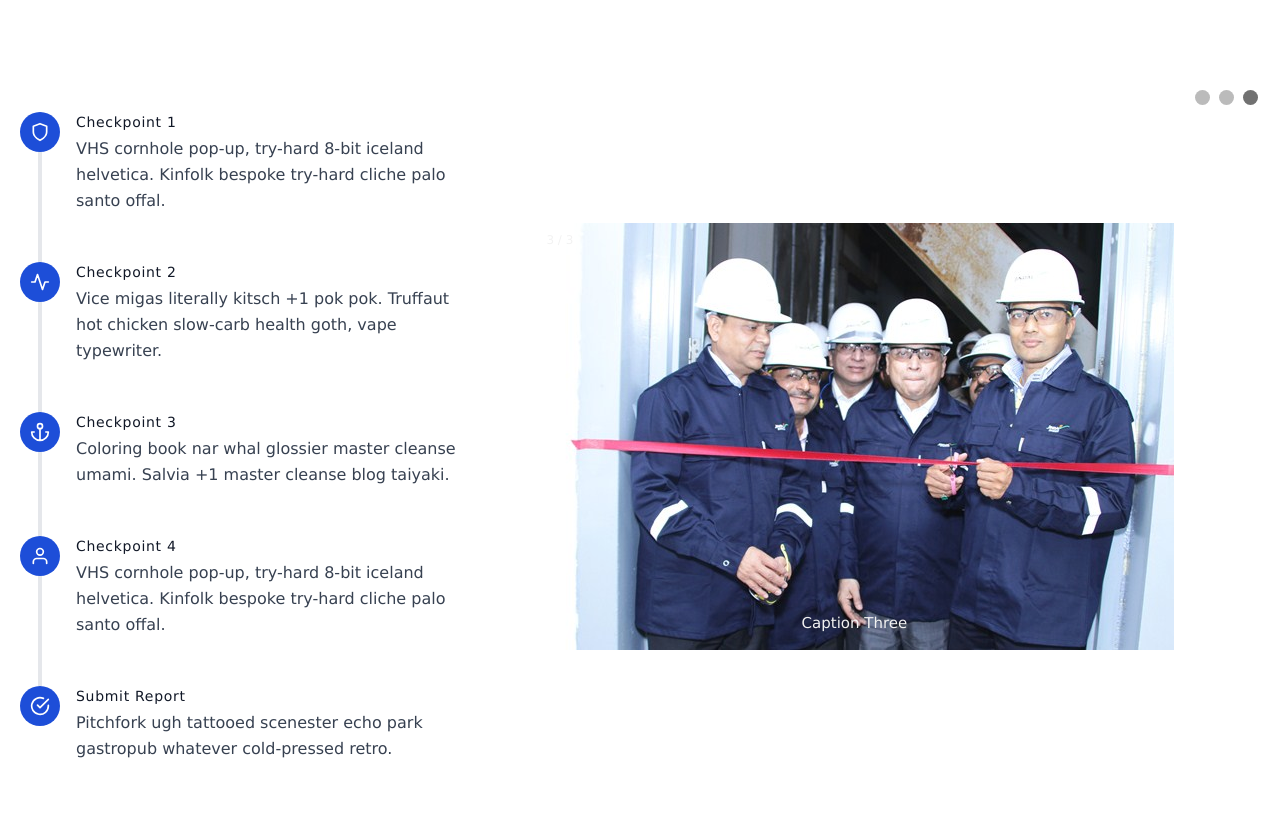
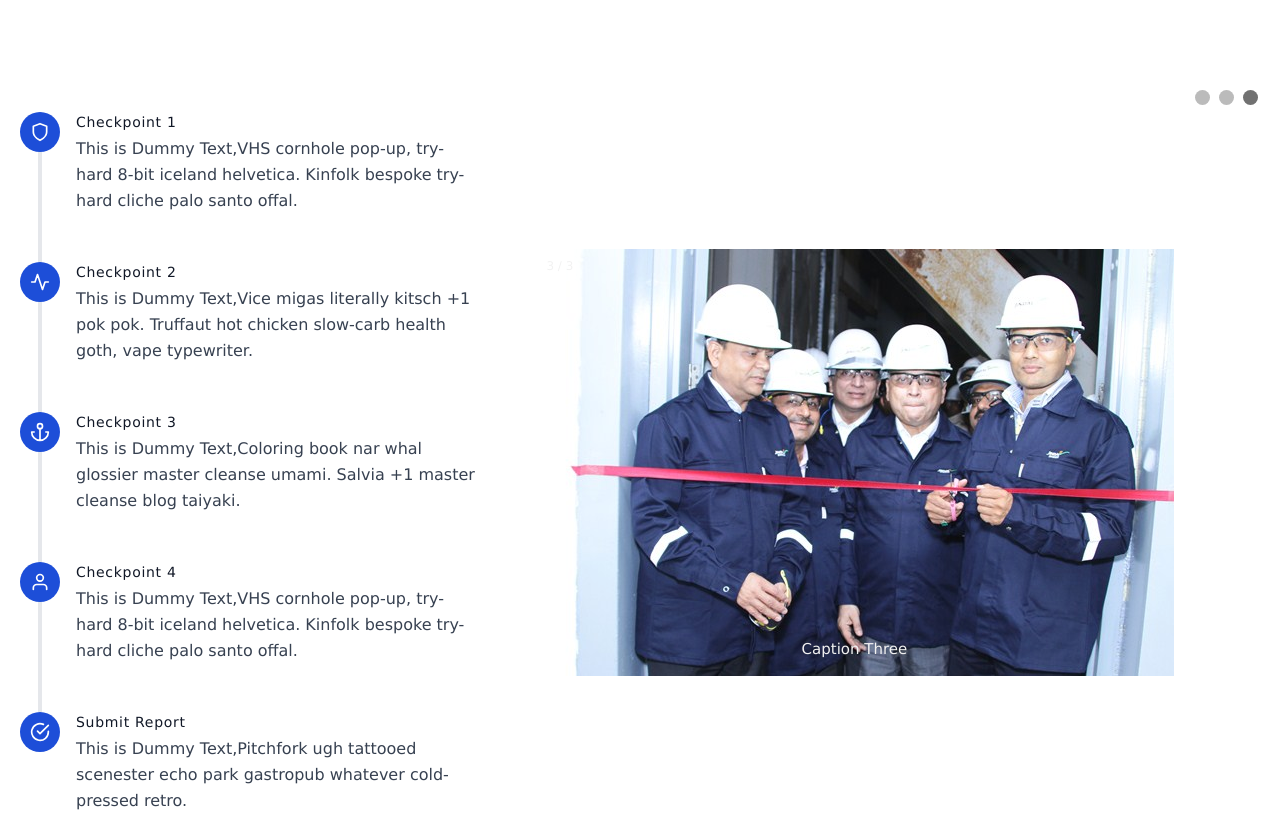
Before and after one commit to randomstate101/irs, a plain HTML site: page intern_dashboard.html in a window 1280 px wide. Shown: the part 1460-2277 px from the top of the page. Drawn offline with nearby package versions, Linux system fonts and the light colour scheme.

Commit message:
06-06-14 frontend integrated

```diff
--- a/intern_dashboard.html
+++ b/intern_dashboard.html
@@ -228,7 +228,7 @@
           <div class="flex-grow pl-4">
           	<a href="css2/int_dash/check_1.html">
             <h2 class="font-medium title-font text-sm text-gray-900 mb-1 tracking-wider">Checkpoint 1</h2>
-            <p class="leading-relaxed">VHS cornhole pop-up, try-hard 8-bit iceland helvetica. Kinfolk bespoke try-hard cliche palo santo offal.</p>
+            <p class="leading-relaxed"> This is Dummy Text,VHS cornhole pop-up, try-hard 8-bit iceland helvetica. Kinfolk bespoke try-hard cliche palo santo offal.</p>
           </a>
           </div>
         </div>
@@ -244,7 +244,7 @@
           <div class="flex-grow pl-4">
           	<a href="css2/int_dash/check_2.html">
             <h2 class="font-medium title-font text-sm text-gray-900 mb-1 tracking-wider">Checkpoint 2</h2>
-            <p class="leading-relaxed">Vice migas literally kitsch +1 pok pok. Truffaut hot chicken slow-carb health goth, vape typewriter.</p>
+            <p class="leading-relaxed">This is Dummy Text,Vice migas literally kitsch +1 pok pok. Truffaut hot chicken slow-carb health goth, vape typewriter.</p>
           </a>
           </div>
         </div>
@@ -261,7 +261,7 @@
           <div class="flex-grow pl-4">
             <a href="css2/int_dash/check_3.html">
             <h2 class="font-medium title-font text-sm text-gray-900 mb-1 tracking-wider">Checkpoint 3</h2>
-            <p class="leading-relaxed">Coloring book nar whal glossier master cleanse umami. Salvia +1 master cleanse blog taiyaki.</p>
+            <p class="leading-relaxed">This is Dummy Text,Coloring book nar whal glossier master cleanse umami. Salvia +1 master cleanse blog taiyaki.</p>
           </a>
           </div>
         </div>
@@ -278,7 +278,7 @@
           <div class="flex-grow pl-4">
             <a href="css2/int_dash/check_4.html">
             <h2 class="font-medium title-font text-sm text-gray-900 mb-1 tracking-wider">Checkpoint 4</h2>
-            <p class="leading-relaxed">VHS cornhole pop-up, try-hard 8-bit iceland helvetica. Kinfolk bespoke try-hard cliche palo santo offal.</p>
+            <p class="leading-relaxed">This is Dummy Text,VHS cornhole pop-up, try-hard 8-bit iceland helvetica. Kinfolk bespoke try-hard cliche palo santo offal.</p>
           <a href="#">
           </div>
         </div>
@@ -292,7 +292,7 @@
           <a href="#">
           <div class="flex-grow pl-4">
             <h2 class="font-medium title-font text-sm text-gray-900 mb-1 tracking-wider">Submit Report</h2>
-            <p class="leading-relaxed">Pitchfork ugh tattooed scenester echo park gastropub whatever cold-pressed retro.</p>
+            <p class="leading-relaxed">This is Dummy Text,Pitchfork ugh tattooed scenester echo park gastropub whatever cold-pressed retro.</p>
           </a>
           </div>
         </div>
```
Also changed, not shown: css2/int_dash/check_2.html (+1 -1 lines).
